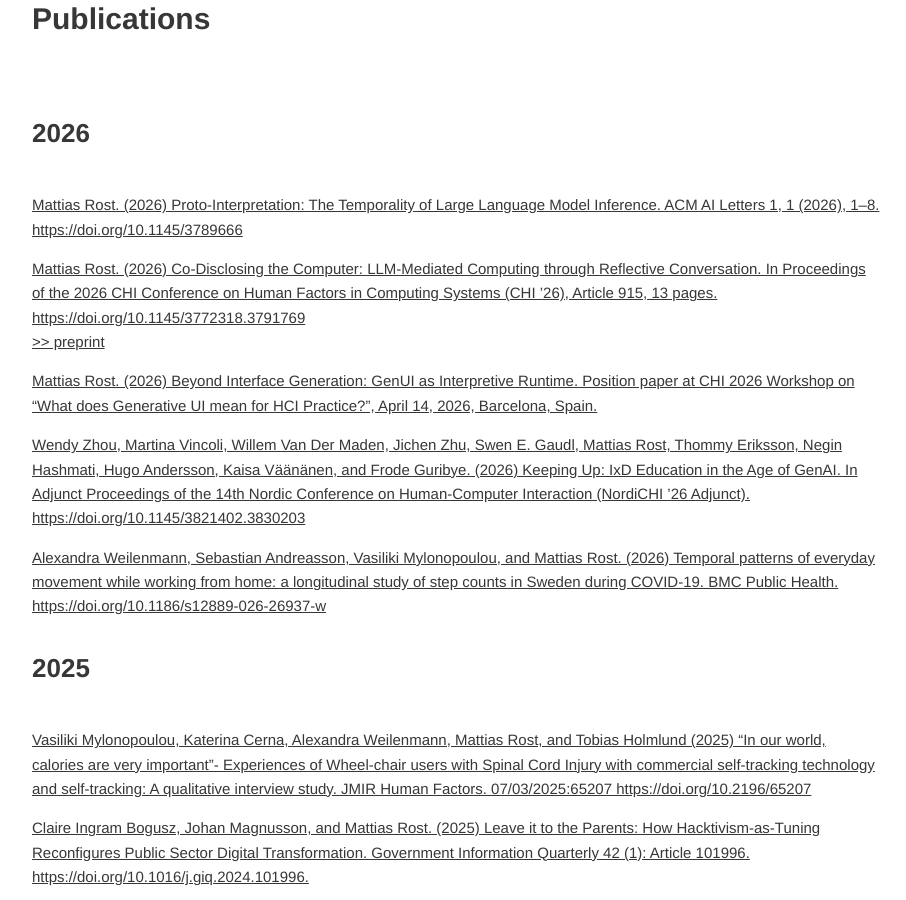
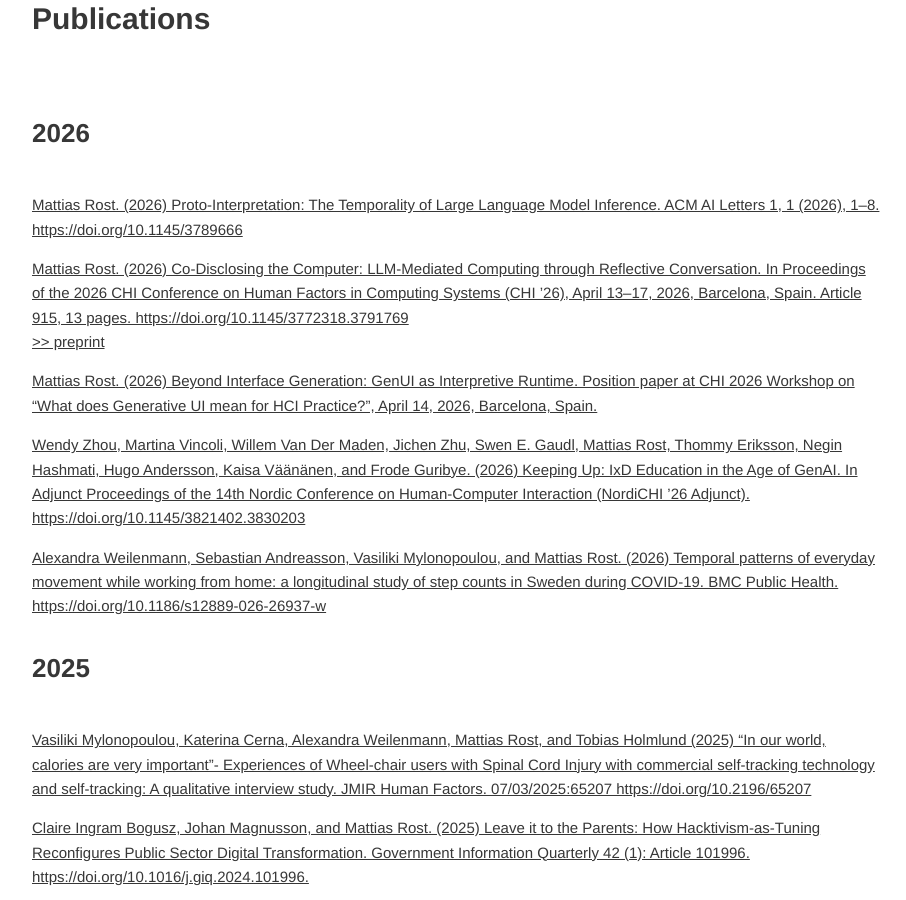
Before and after one commit to rrostt/rrostt.github.io, a Jekyll site: the page built from _pages/2011-09-24-publications.html, in a window 1280 px wide and 900 px high, scrolled down 594 px. Shown: the whole window, without its empty margins (184-1090 px from the left). Built offline with Jekyll 4.4.1, drawn with Linux system fonts in a browser that asks for light colours.

Commit message:
Keep CHI '26 dates and location in Co-Disclosing entry
Co-Authored-By: Claude Opus 5.5 <noreply@anthropic.com>
Claude-Session: https://claude.ai/code/session_01A379XowazH2qhDMNFo3Jtz

```diff
--- a/_pages/2011-09-24-publications.html
+++ b/_pages/2011-09-24-publications.html
@@ -31,7 +31,7 @@ permalink: "/publications/"
         Mattias Rost. (2026)
         Co-Disclosing the Computer: LLM-Mediated Computing through Reflective Conversation.
         In Proceedings of the 2026 CHI Conference on Human Factors in Computing Systems (CHI ’26),
-        Article 915, 13 pages. https://doi.org/10.1145/3772318.3791769
+        April 13–17, 2026, Barcelona, Spain. Article 915, 13 pages. https://doi.org/10.1145/3772318.3791769
     </a>
     <br />
     <a href="/assets/publications/rost-2026-codisclosingthecomputer.pdf">&gt;&gt; preprint</a>
```
